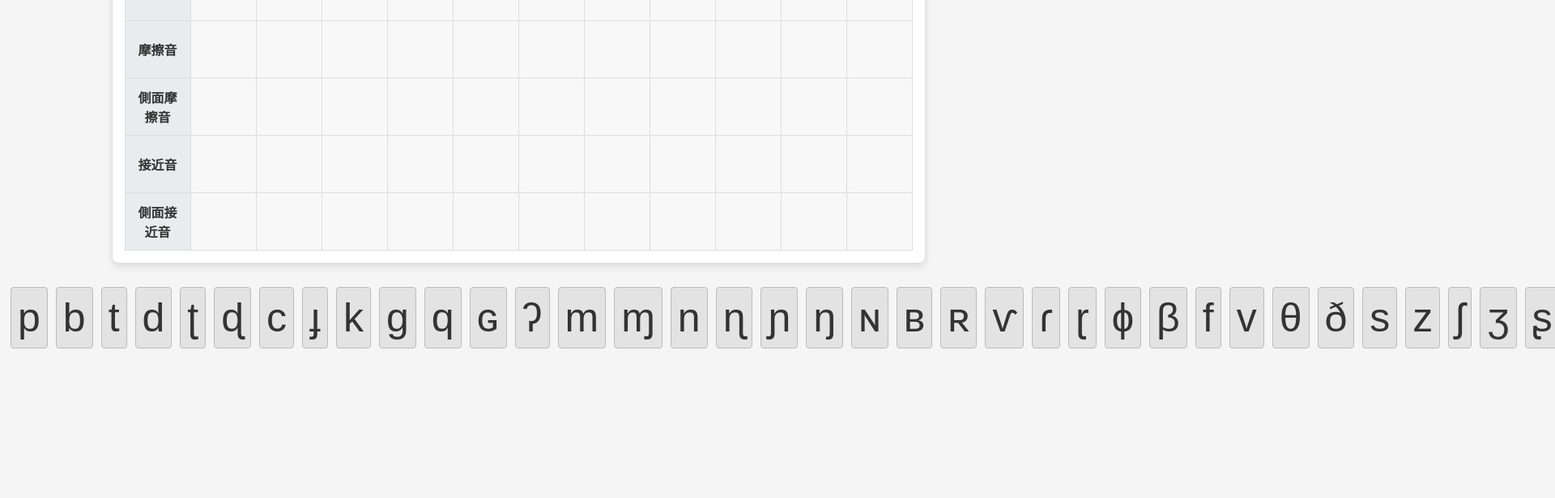
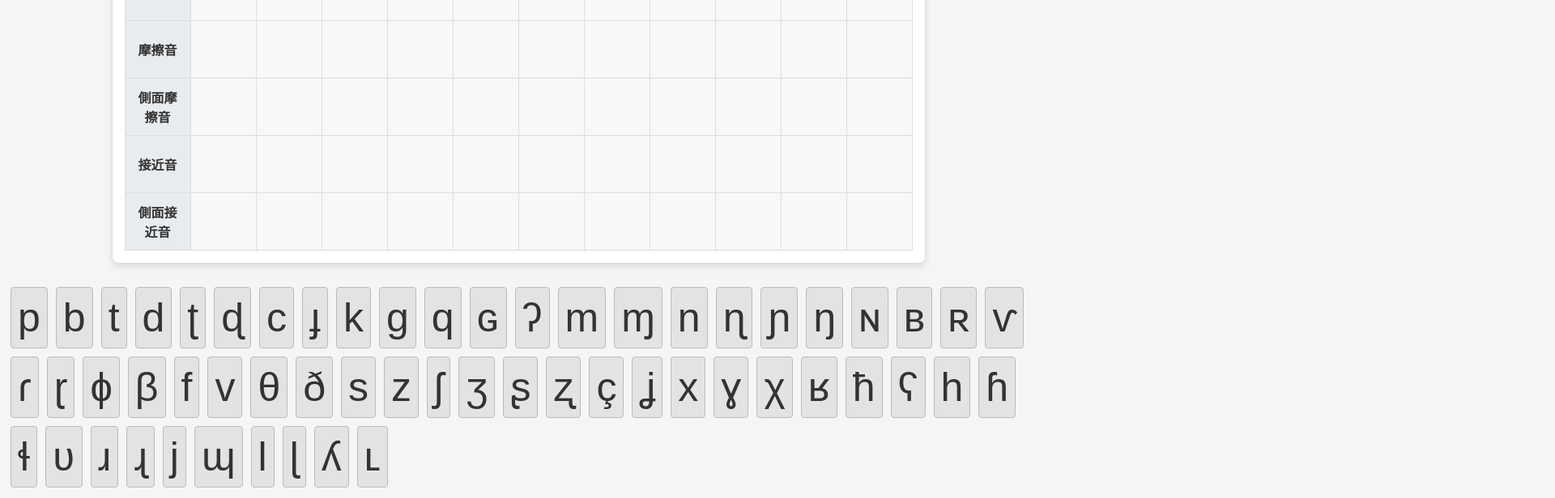
Before and after one commit to tarimits/IPA-mapping, a plain HTML site: page index.html in a window 1280 px wide. Shown: the part 453-1069 px from the top of the page at 81% size, 1920 px wide, since content can reach past the window. Before the commit the page ends 897 px from the top, so only its background shows below. Drawn offline with Linux system fonts and the light colour scheme.

Commit message:
Update style.css

```diff
--- a/style.css
+++ b/style.css
@@ -68,7 +68,7 @@ th {
 #symbols-container {
   display: flex;
   justify-content: wrap;
-  flex-wrap: flex-start;
+  flex-wrap: wrap;
   margin-top: 20px;
 }
 
```
